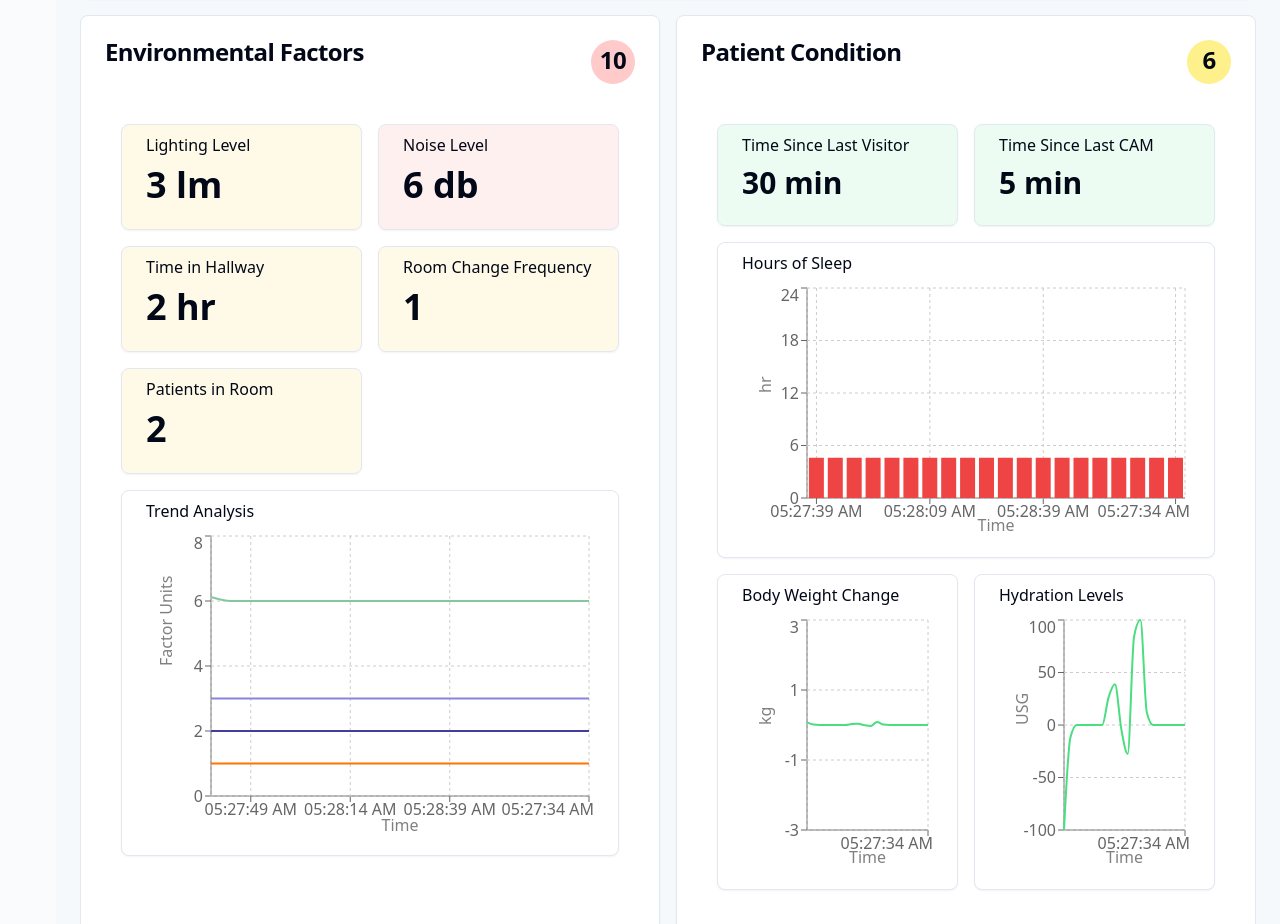
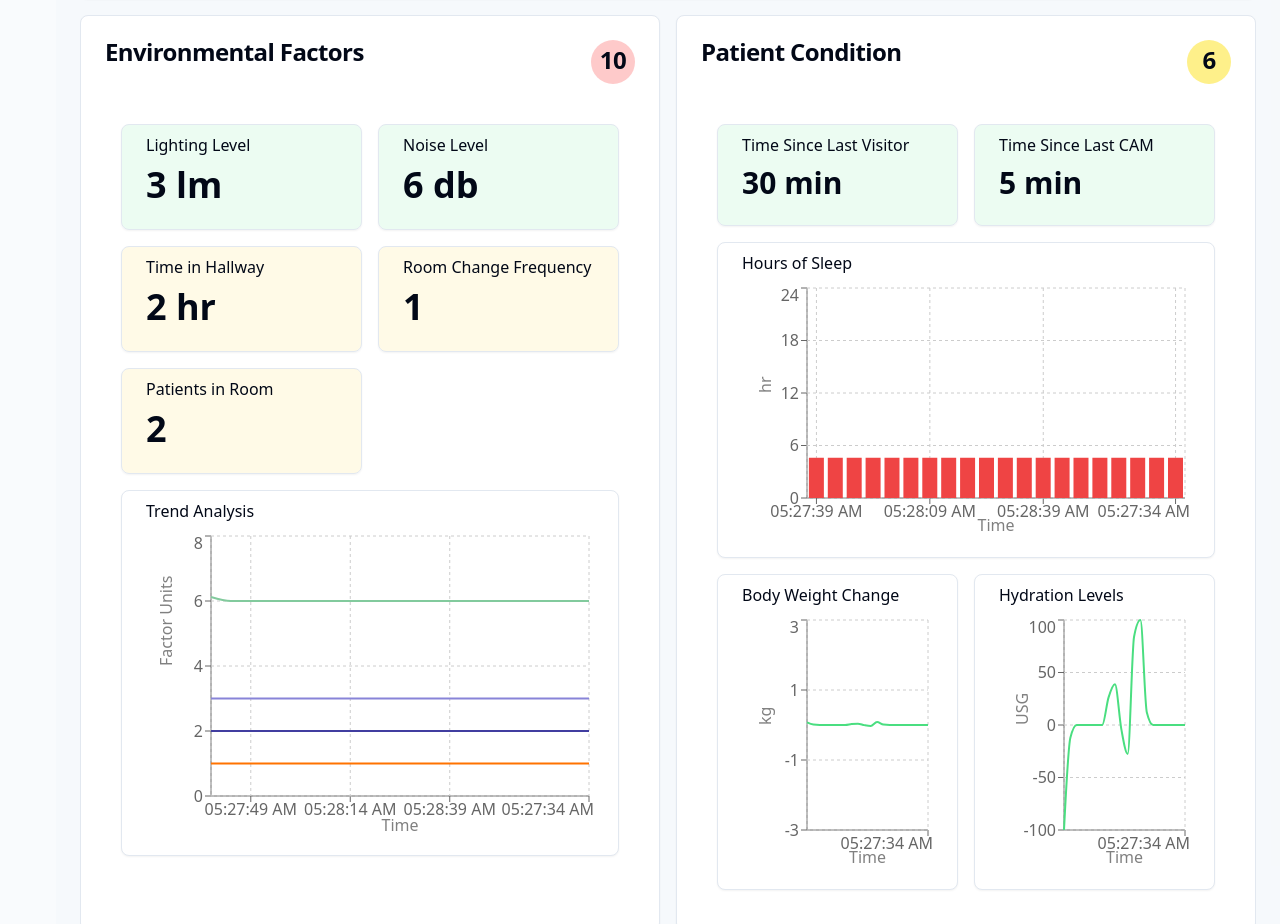
Before and after one commit to Tony911029/delirium_control, a Next.js app in the folder FE/: page /patient/1 in a window 1280 px wide. Shown: the part 1929-2853 px from the top of the page. Built offline with nearby package versions, Linux system fonts and the light colour scheme.

Commit message:
little chanage

```diff
--- a/FE/components/ui/env_factors.tsx
+++ b/FE/components/ui/env_factors.tsx
@@ -68,13 +68,13 @@ export default function EnvironmentalFactors({ patient }: { patient: Patient; })
       <CardContent>
         <div className="grid grid-cols-2 gap-4 p-4">
           {/* Display current values */}
-          <Card className={getBgClass(currentData.lighting, 2, 4)}>
+          <Card className={getBgClass(currentData.lighting, 10, 20)}>
             <CardContent>
               <h2 className="text-md my-2">Lighting Level</h2>
               <p className="text-4xl font-semibold">{currentData.lighting} lm</p>
             </CardContent>
           </Card>
-          <Card className={getBgClass(currentData.noise, 2, 4)}>
+          <Card className={getBgClass(currentData.noise, 20, 40)}>
             <CardContent>
               <h2 className="text-md my-2">Noise Level</h2>
               <p className="text-4xl font-semibold">{currentData.noise} db</p>
```
